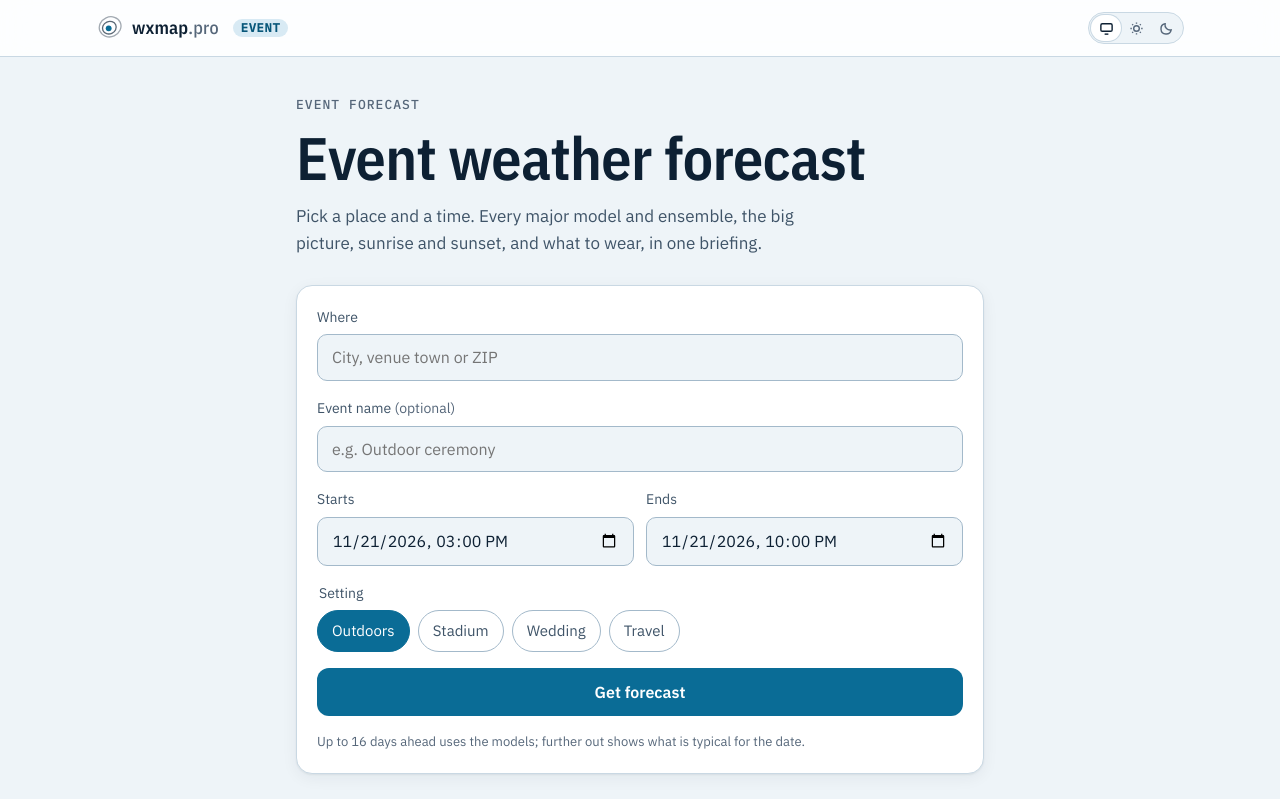
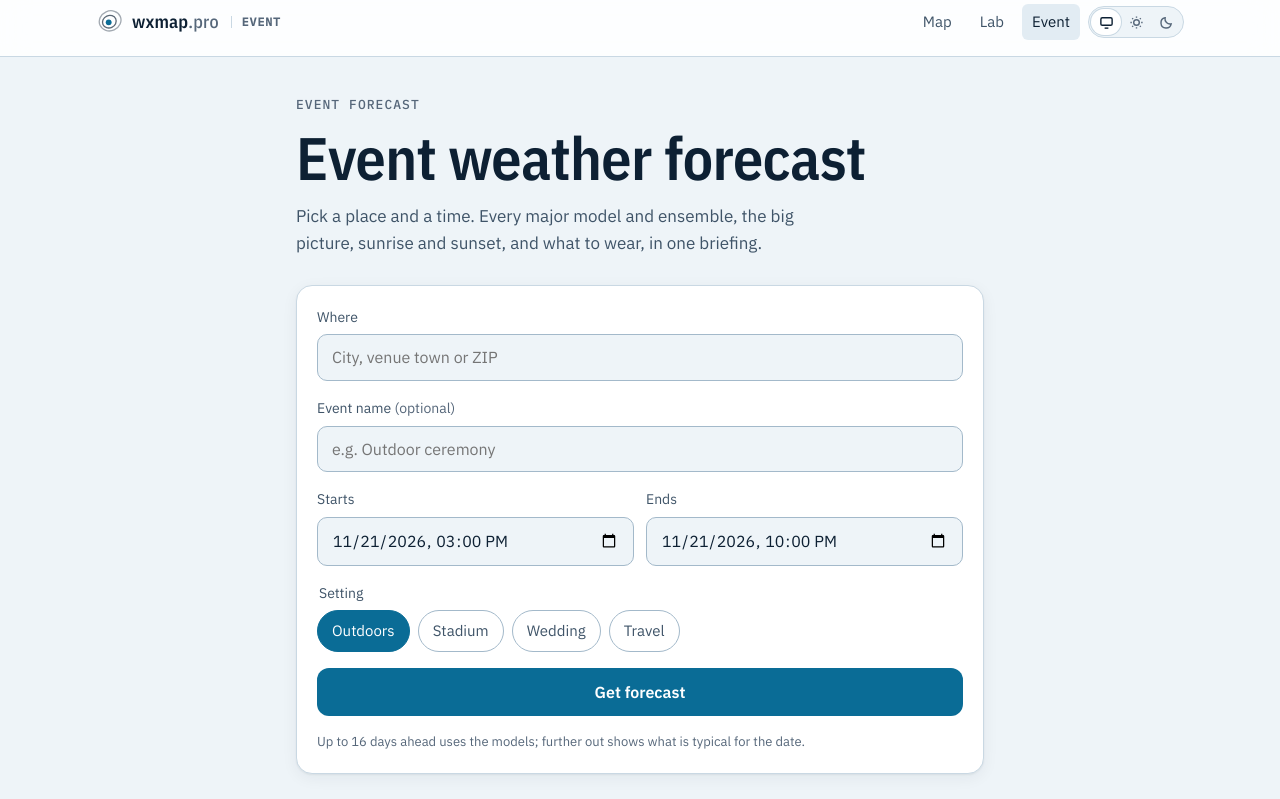
Before and after one commit to jkrek17/wxmap.pro, a plain HTML site: page event/index.html in a window 1280 px wide. Shown: the top 799 px of the page. Drawn offline with nearby package versions, Linux system fonts and the light colour scheme.

Commit message:
Design review: one hazard scale, neutral rarity rings, one site bar (#15)
Jason approved the rest of the brand review (2026-11-18).

- tokens.css: the hazard scale as tokens. Map fills --wind-30..80 match
  the marine wind page (41 kt #f5ab2a, 64 kt #b03454), lines --line-gale
  #fbbf24, --line-storm #f97316, --line-hf #f0679a, ink --extreme, and
  dark --hurricane #f0679a. Worst class pair under Machado colour-blind
  simulation goes from dE 5.8 (64 kt vs 20 kt, protan) to 16.
- Status colours (ok, warn, err) now defined once in tokens.css instead of
  twice in map.css and event.css (warn was #a87a00 and #b07c00).
- Home wind chips show the map's fill colours, with the outline from #14.
- Lab: rarity rings are white rings that get heavier with rarity (1.4,
  2.2, 3, 4.2 px) instead of gale/storm/HF colours; the list now shows a
  ring swatch (it had none). Twin classes use the hazard scale. Bomb watch
  levels are tints of hurricane force (#e3a3b6, #c96682, #b03454).
- One site bar: home and event share the same bar, with the page name
  beside the wordmark and Map / Lab / Event links.
- Map and lab: the brand no longer slides under the valid time. Below
  1700 px the bar keeps just the mark; the valid time is never clipped
  (checked at 820, 1280, 1440 and 1800 px).

Checked locally with the marine wind page and live data: home, event,
map and lab in light and dark at 390-1440 px, no script errors, no
sideways scroll. Lab data (lows/bomb json) is VPS-only, so the new
rings were checked by code, not on screen.


Claude-Session: https://claude.ai/code/session_015gVaEt1uvCiV29VGDhARZ5

Co-authored-by: Claude <noreply@anthropic.com>

```diff
--- a/assets/house.css
+++ b/assets/house.css
@@ -38,6 +38,10 @@ a:hover { color: var(--accent-strong); }
 .sitebar nav { margin-left: auto; display: flex; align-items: center; gap: 4px; }
 .sitebar nav a { color: var(--text-2); text-decoration: none; padding: 6px 10px; border-radius: var(--radius-sm); font-size: 0.9375rem; }
 .sitebar nav a:hover { color: var(--text); background: var(--surface-2); }
+.sitebar nav a[aria-current="page"] { color: var(--text); background: var(--surface-2); }
+/* the page's name beside the wordmark, the same on every page that has one */
+.brand .product { margin-left: 2px; padding-left: 10px; border-left: 1px solid var(--border); color: var(--text-3); font: 600 0.72rem/1 var(--mono); letter-spacing: 0.08em; text-transform: uppercase; }
+@media (max-width: 420px) { .sitebar nav > a:not([aria-current]) { display: none; } }
 
 /* buttons */
 .btn {
--- a/assets/tokens.css
+++ b/assets/tokens.css
@@ -26,11 +26,32 @@
   --land-text: #4a4636;     /* 7.7:1 on --land */
   --swatch-outline: rgba(13, 32, 51, 0.3);  /* legend chips reach 3:1 on white */
   --hero: #eef4f8;          /* the landing hero sits on the water, not on a card */
-  /* the wind scale (kt), same hues in both themes, tuned per theme */
+  /* The hazard scale. One meaning per hue on every page: gale amber, storm
+     vermilion, hurricane force raspberry, extreme violet.
+     --wind-*: the map's fill colours, identical in both themes (the data canvas
+     is dark in both). Checked with Machado colour-blindness simulation: no two
+     classes closer than CIELAB dE 16 for protan, deutan or tritan viewers.
+     --line-*: warning and members-agree lines drawn on the dark map. */
+  --wind-30: #3f74ab;
+  --wind-34: #e8d27a;
+  --wind-41: #f5ab2a;
+  --wind-48: #e06f2e;
+  --wind-56: #c9372c;
+  --wind-64: #b03454;
+  --wind-80: #c86fd8;
+  --line-gale: #fbbf24;
+  --line-storm: #f97316;
+  --line-hf: #f0679a;
+  /* the same hues as ink, for strokes, particles and text on this theme's page */
   --calm: #8fb3c9;          /* under 34 kt */
   --gale: #c99a06;          /* 34-47 kt */
   --storm: #d4561c;         /* 48-63 kt */
   --hurricane: #b3155c;     /* 64 kt and over */
+  --extreme: #8e3fa6;       /* 80 kt and over */
+  /* status, shared by every page */
+  --ok: #17885c;
+  --warn: #a87a00;
+  --err: #c0362c;
 
   /* type */
   --display: "IBM Plex Sans Condensed", "Arial Narrow", "Helvetica Neue", Arial, sans-serif;
@@ -72,7 +93,11 @@
     --calm: #4f7e9c;
     --gale: #e8be3a;
     --storm: #f07a42;
-    --hurricane: #e2508f;
+    --hurricane: #f0679a;
+    --extreme: #c86fd8;
+    --ok: #3fbf88;
+    --warn: #e8be3a;
+    --err: #f07a6c;
     color-scheme: dark;
   }
 }
@@ -97,6 +122,10 @@
   --calm: #4f7e9c;
   --gale: #e8be3a;
   --storm: #f07a42;
-  --hurricane: #e2508f;
+  --hurricane: #f0679a;
+  --extreme: #c86fd8;
+  --ok: #3fbf88;
+  --warn: #e8be3a;
+  --err: #f07a6c;
   color-scheme: dark;
 }
--- a/event/event.css
+++ b/event/event.css
@@ -2,7 +2,6 @@
 [hidden] { display: none !important; }
 
 :root {
-  --ok: #17885c; --warn: #b07c00; --err: #c0362c;
   --shadow-1: 0 1px 2px rgba(14, 34, 54, .06), 0 4px 16px rgba(14, 34, 54, .06);
   --shadow-2: 0 10px 40px rgba(14, 34, 54, .18);
   --hero-a: #d8eaf4; --hero-b: #eef4f8;
@@ -14,14 +13,14 @@
     --shadow-1: 0 1px 2px rgba(0, 0, 0, .3), 0 4px 18px rgba(0, 0, 0, .25);
     --shadow-2: 0 10px 40px rgba(0, 0, 0, .5);
     --hero-a: #12324a; --hero-b: #08121d; --night: rgba(255, 255, 255, .035);
-    --wx-cloud: #8193a7; --wx-cloud-dark: #5f7287; --wx-moon: #c6d3e6; --rain: #5aa6ef; --ok: #3fbf88; --warn: #e8be3a; --err: #f07a6c;
+    --wx-cloud: #8193a7; --wx-cloud-dark: #5f7287; --wx-moon: #c6d3e6; --rain: #5aa6ef;
   }
 }
 :root[data-theme="dark"] {
   --shadow-1: 0 1px 2px rgba(0, 0, 0, .3), 0 4px 18px rgba(0, 0, 0, .25);
   --shadow-2: 0 10px 40px rgba(0, 0, 0, .5);
   --hero-a: #12324a; --hero-b: #08121d; --night: rgba(255, 255, 255, .035);
-  --wx-cloud: #8193a7; --wx-cloud-dark: #5f7287; --wx-moon: #c6d3e6; --rain: #5aa6ef; --ok: #3fbf88; --warn: #e8be3a; --err: #f07a6c;
+  --wx-cloud: #8193a7; --wx-cloud-dark: #5f7287; --wx-moon: #c6d3e6; --rain: #5aa6ef;
 }
 
 html { scroll-behavior: smooth; scroll-padding-top: 120px; }
@@ -33,7 +32,6 @@ body.sheet-open { overflow: hidden; }
 /* app bar */
 .appbar { position: sticky; top: 0; z-index: 30; background: color-mix(in srgb, var(--surface) 86%, transparent); backdrop-filter: saturate(1.4) blur(14px); -webkit-backdrop-filter: saturate(1.4) blur(14px); border-bottom: 1px solid var(--border); }
 .appbar .wrap { display: flex; align-items: center; gap: 12px; height: 56px; padding-top: env(safe-area-inset-top, 0); }
-.appname { margin-left: 4px; padding: 3px 8px; border-radius: 999px; background: var(--accent-soft); color: var(--accent-strong); font: 600 .75rem/1 var(--mono); letter-spacing: .06em; text-transform: uppercase; }
 .appbar nav { margin-left: auto; display: flex; align-items: center; gap: 8px; }
 .newbtn { font-size: .875rem; color: var(--text-2); text-decoration: none; padding: 7px 12px; border-radius: 999px; border: 1px solid var(--border); }
 .newbtn:hover { background: var(--surface-2); color: var(--text); }
--- a/event/index.html
+++ b/event/index.html
@@ -31,15 +31,18 @@
 </head>
 <body>
 
-<header class="appbar">
+<header class="sitebar appbar">
   <div class="wrap">
     <a class="brand" href="../" aria-label="wxmap.pro home">
       <svg viewBox="0 0 32 32" aria-hidden="true"><ellipse cx="17.4" cy="14.6" rx="13.6" ry="12.2" transform="rotate(-24 17.4 14.6)" fill="none" stroke="currentColor" stroke-width="1.6" opacity=".38"/><ellipse cx="16.4" cy="15.6" rx="8.6" ry="7.6" transform="rotate(-24 16.4 15.6)" fill="none" stroke="currentColor" stroke-width="1.6" opacity=".68"/><circle cx="15.6" cy="16.4" r="3.6" fill="var(--accent)"/></svg>
       <span>wxmap<span class="tld">.pro</span></span>
-      <span class="appname">Event</span>
+      <span class="product">Event</span>
     </a>
     <nav aria-label="Site">
       <a href="./" class="newbtn" id="newbtn" hidden>New event</a>
+      <a href="../map/">Map</a>
+      <a href="../lab/">Lab</a>
+      <a href="./" aria-current="page">Event</a>
       <div class="theme" role="group" aria-label="Colour theme">
         <button type="button" data-theme-set="system" aria-label="Use system theme" title="System"><svg viewBox="0 0 16 16" fill="none" stroke="currentColor" stroke-width="1.5"><rect x="2" y="3" width="12" height="8" rx="1.5"/><path d="M6 14h4"/></svg></button>
         <button type="button" data-theme-set="light" aria-label="Use light theme" title="Light"><svg viewBox="0 0 16 16" fill="none" stroke="currentColor" stroke-width="1.5"><circle cx="8" cy="8" r="3"/><path d="M8 1.5v1.5M8 13v1.5M1.5 8H3M13 8h1.5M3.4 3.4l1 1M11.6 11.6l1 1M3.4 12.6l1-1M11.6 4.4l1-1"/></svg></button>
--- a/map/map.css
+++ b/map/map.css
@@ -14,9 +14,6 @@
   --sky: radial-gradient(ellipse at 50% 45%, #e9f1f6 0%, #d5e3ed 55%, #c3d5e2 90%);
   --scrim: rgba(14, 34, 54, 0.35);
   --line-swatch: #43566b;
-  --ok: #17885c;
-  --warn: #a87a00;
-  --err: #c0362c;
   --font: var(--sans);
   color-scheme: light;
 }
@@ -30,9 +27,6 @@
     --sky: radial-gradient(ellipse at 50% 45%, #14284a 0%, #0a1528 45%, #050a14 80%);
     --scrim: rgba(3, 7, 15, 0.6);
     --line-swatch: #e4ecf3;
-    --ok: #34d399;
-    --warn: #fbbf24;
-    --err: #f87171;
     color-scheme: dark;
   }
 }
@@ -45,9 +39,6 @@
   --sky: radial-gradient(ellipse at 50% 45%, #14284a 0%, #0a1528 45%, #050a14 80%);
   --scrim: rgba(3, 7, 15, 0.6);
   --line-swatch: #e4ecf3;
-  --ok: #34d399;
-  --warn: #fbbf24;
-  --err: #f87171;
   color-scheme: dark;
 }
 
@@ -73,6 +64,11 @@ input[type="range"]::-moz-range-track { background: var(--border-strong); }
 a.brand { color: var(--text); text-decoration: none; }
 .brand h1 { font: 600 17px/1.1 var(--display); letter-spacing: 0.01em; }
 .brand .tld { color: var(--text-3); font-weight: 500; }
+/* the valid time matters more than the wordmark: where the bar is too tight for
+   both, the brand shrinks to the mark (still the link home) instead of sliding
+   under the valid time */
+.topbar .brand { flex: none; }
+@media (max-width: 1700px) { .topbar .brand-text { display: none; } }
 .topbar-actions .theme { flex: none; }
 /* phones follow the system theme; the top bar has no room for the switch */
 @media (max-width: 760px) { .topbar-actions .theme { display: none; } }
```
Also changed, not shown: index.html (+6 -5 lines), lab/lab.css (+6 -4 lines), lab/lab.js (+13 -8 lines), 1 other file.
